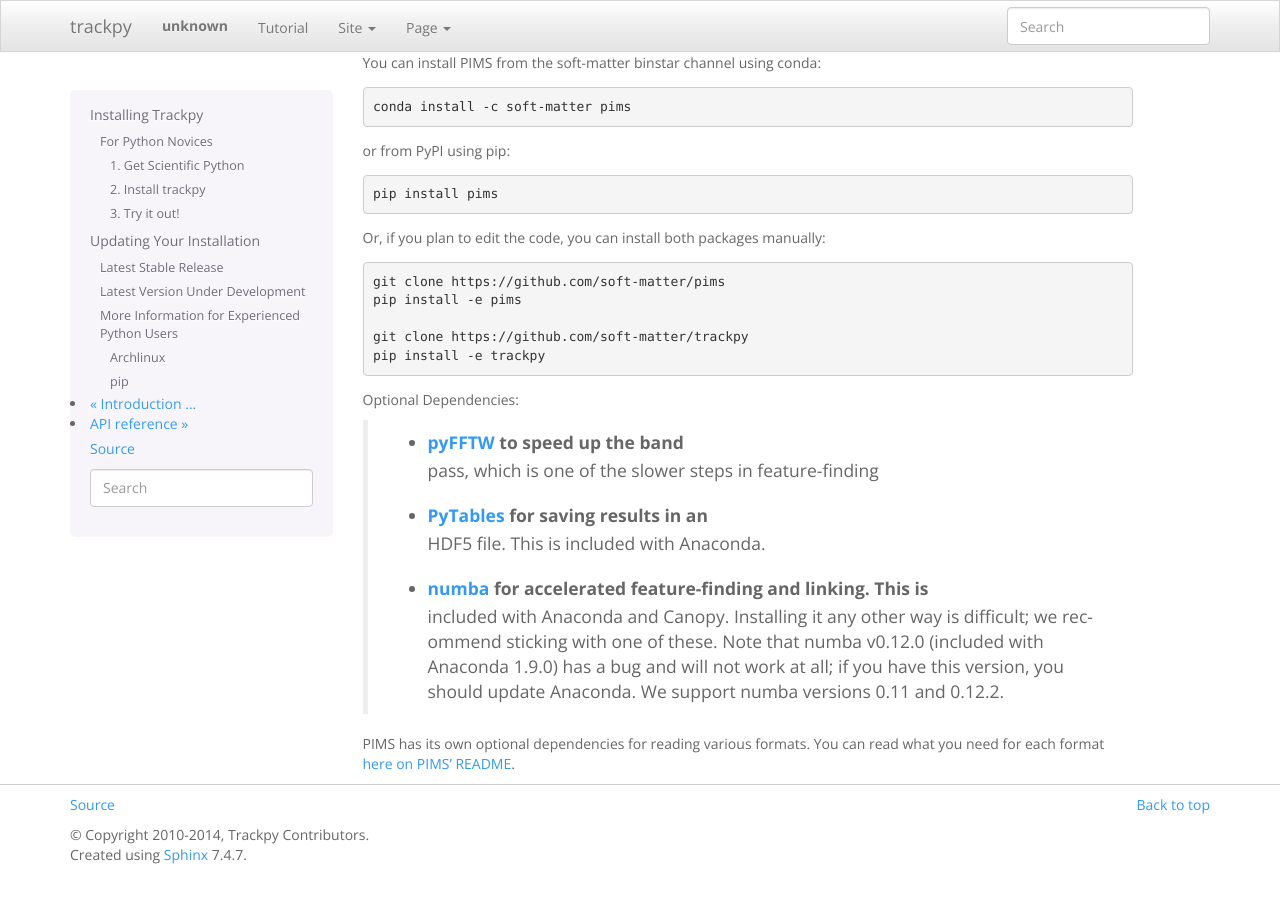
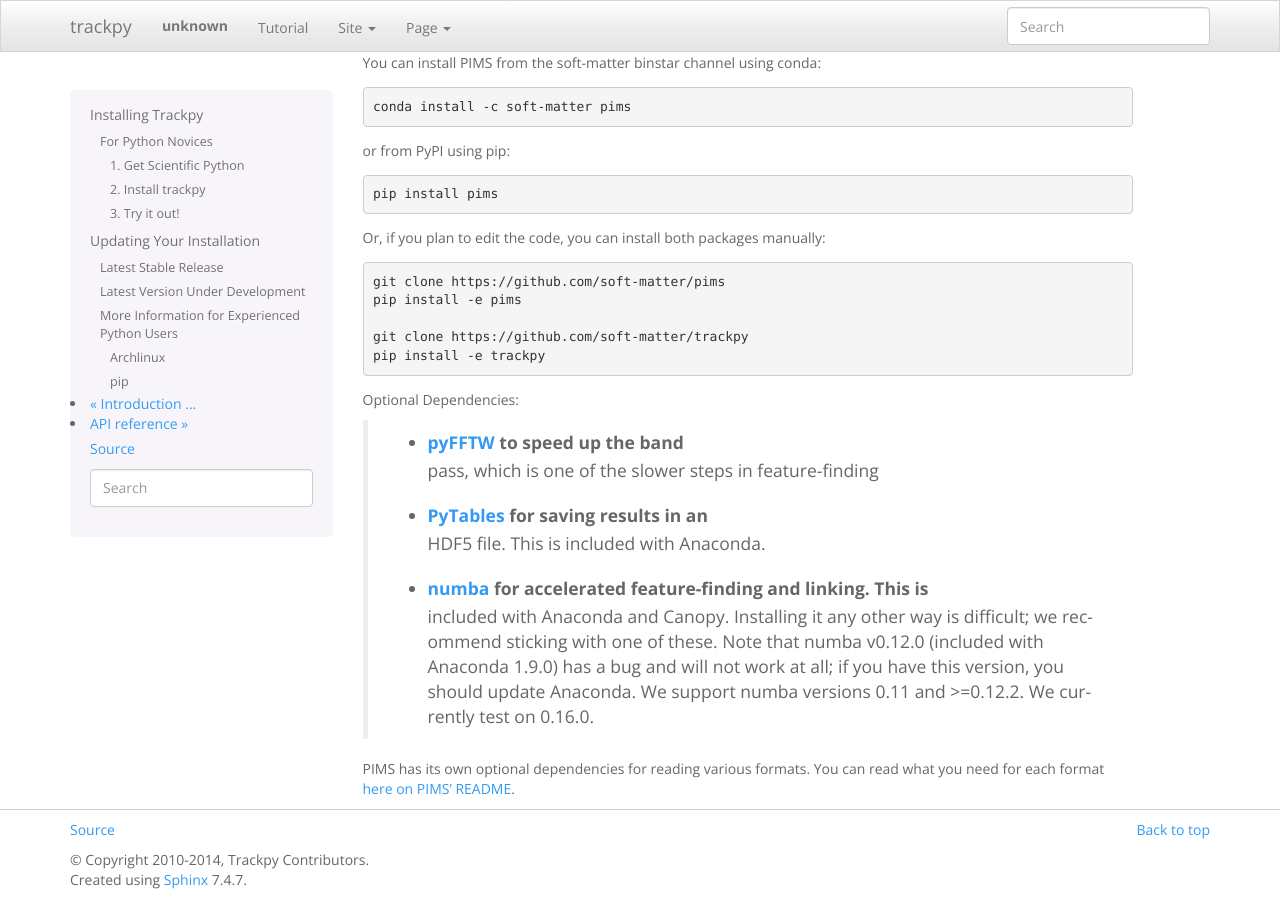
Before and after one commit to soft-matter/trackpy, a Sphinx documentation site: the page built from doc/installation.rst, in a window 1280 px wide and 900 px high, scrolled down 1812 px. Built offline with Sphinx 7.4.7, drawn with Linux system fonts in a browser that asks for light colours; pages that are not in the unit, such as notebooks, are missing from menus; before the commit the page ends 2687 px from its top, so only the background shows below that.

```diff
--- a/doc/installation.rst
+++ b/doc/installation.rst
@@ -144,7 +144,7 @@ Optional Dependencies:
       we recommend sticking with one of these. Note that numba v0.12.0
       (included with Anaconda 1.9.0) has a bug and will not work at all;
       if you have this version, you should update Anaconda. We support numba
-      versions 0.11 and 0.12.2.
+      versions 0.11 and >=0.12.2. We currently test on 0.16.0.
 
 PIMS has its own optional dependencies for reading various formats. You
 can read what you need for each format
```
Also changed, not shown: .travis.yml.
